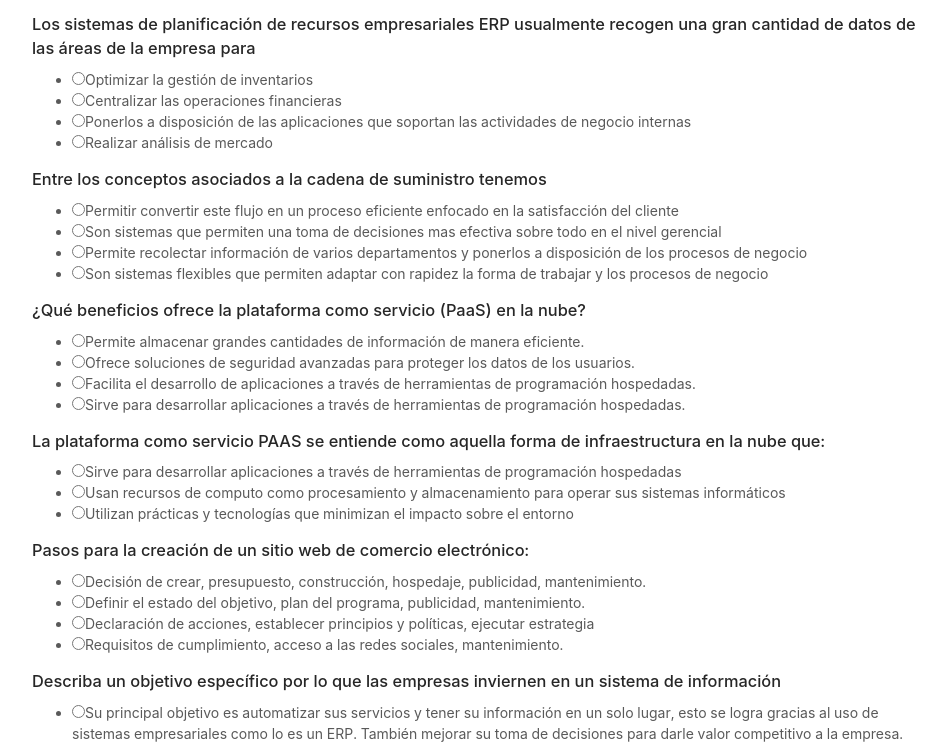
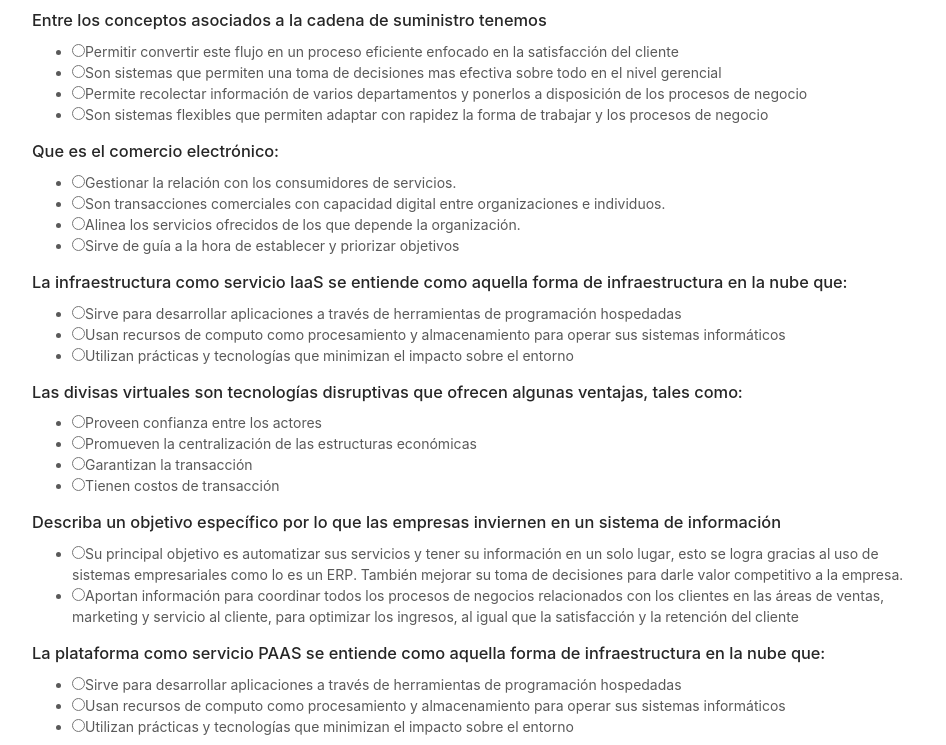
Before and after one commit to jairsemblantes01/cuestionario, a Nuxt app: page / in a window 1280 px wide. Shown: the part 2000-2745 px from the top of the page, without its empty margins (158-1104 px from the left). Built offline with nearby package versions, Linux system fonts and the light colour scheme.

Commit message:
pregutnas

```diff
--- a/pages/index.vue
+++ b/pages/index.vue
@@ -294,15 +294,6 @@ export default {
           respuestaCorrecta: 1,
         },
         {
-          pregunta: "La plataforma como servicio PAAS se entiende como aquella forma de infraestructura en la nube que:",
-          opciones: [
-            "Sirve para desarrollar aplicaciones a través de herramientas de programación hospedadas",
-            "Usan recursos de computo como procesamiento y almacenamiento para operar sus sistemas informáticos",
-            "Utilizan prácticas y tecnologías que minimizan el impacto sobre el entorno"
-          ],
-          respuestaCorrecta: 2,
-        },
-        {
           pregunta: "La infraestructura como servicio IaaS se entiende como aquella forma de infraestructura en la nube que:",
           opciones: [
             "Sirve para desarrollar aplicaciones a través de herramientas de programación hospedadas",
```
